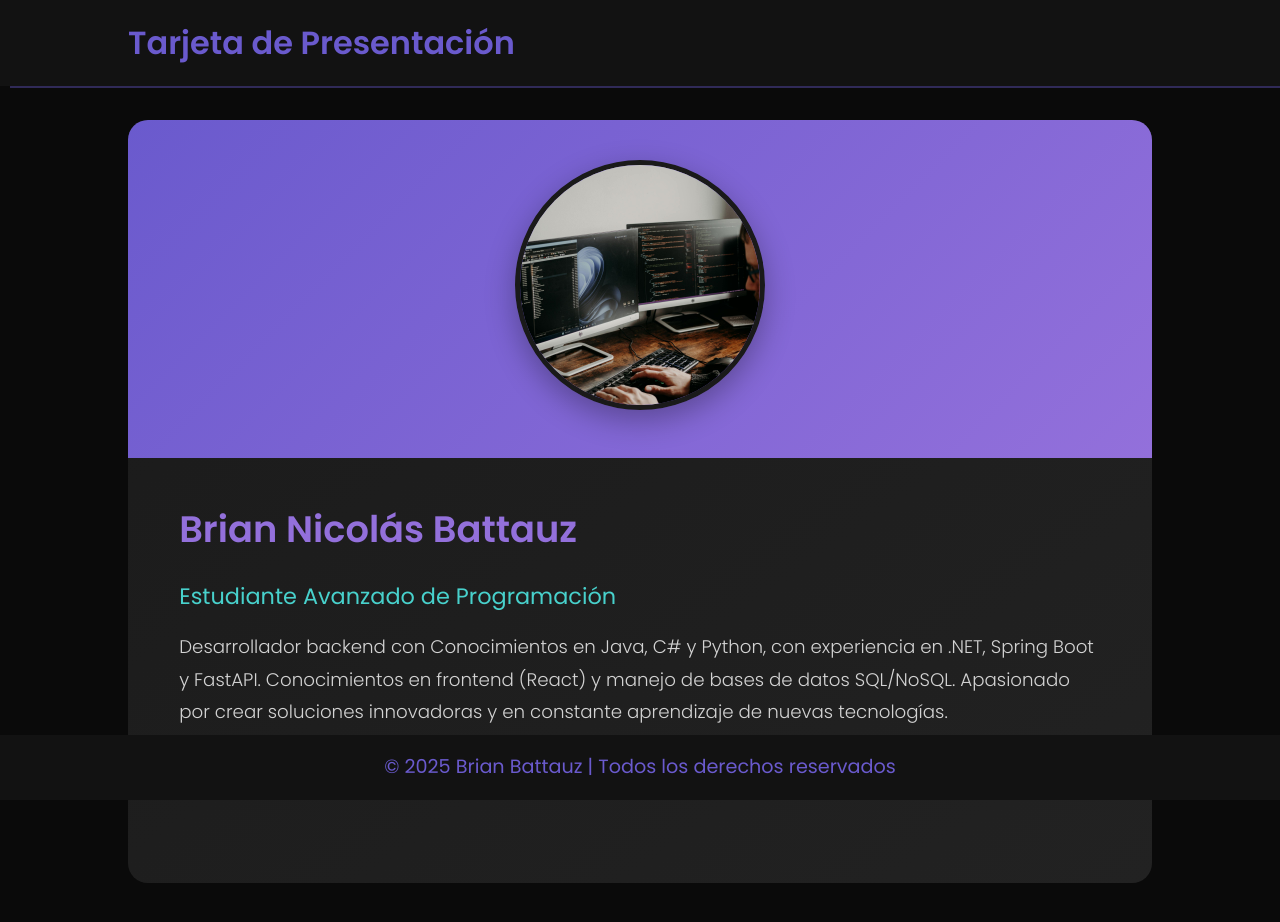
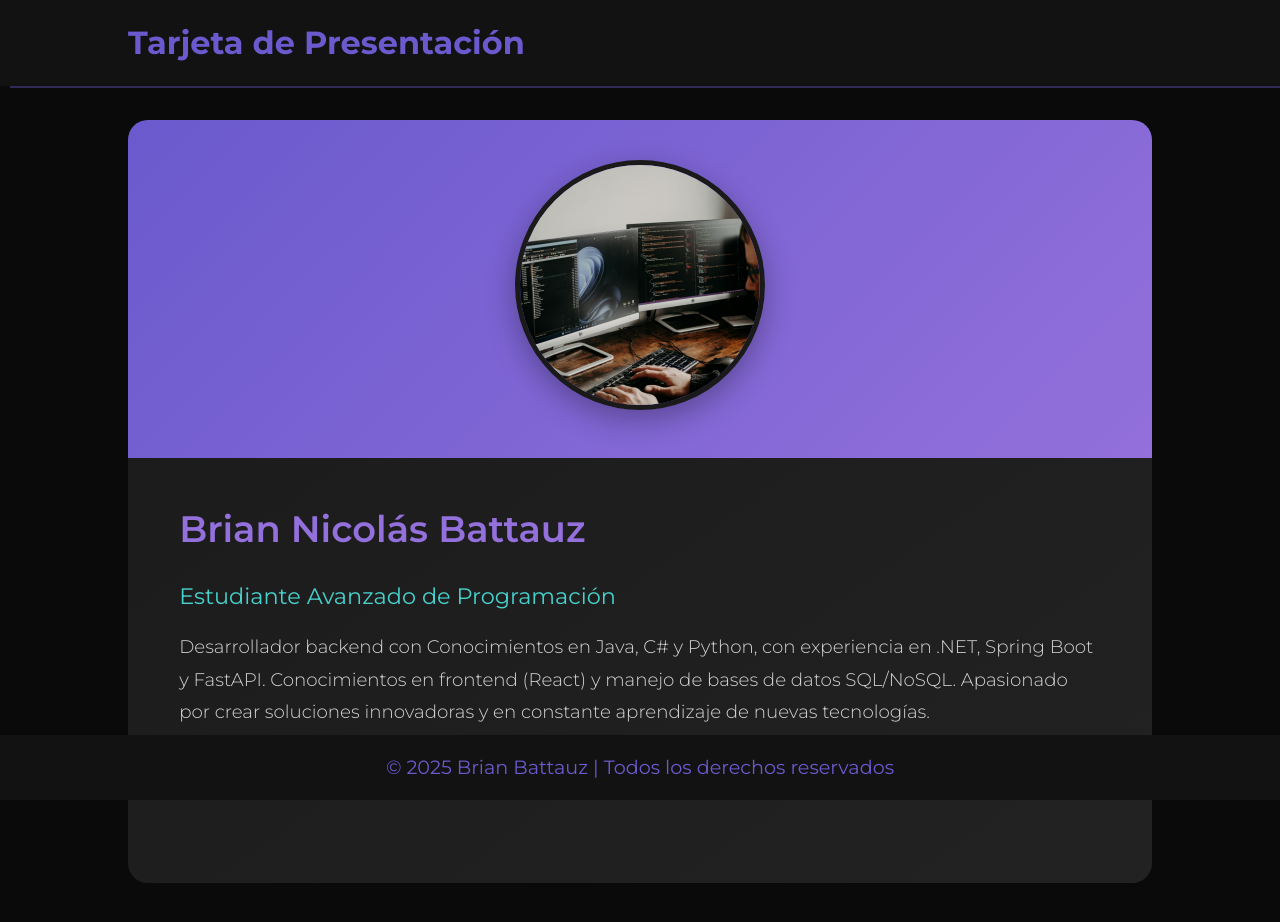
Before and after one commit to Brian13b/tarjeta_presentacion, a plain HTML site: page index.htm in a window 1280 px wide. Drawn offline with Linux system fonts and the light colour scheme.

Commit message:
Se arreglaron problemas con la fuente

```diff
--- a/css/style.css
+++ b/css/style.css
@@ -1,3 +1,4 @@
+/* Estilos generales */
 * {
     margin: 0;
     padding: 0;
@@ -5,7 +6,7 @@
 }
 
 body {
-    font-family: 'Poppins',sans-serif;
+    font-family: 'Montserrat',sans-serif;
     background-color: #0a0a0a;
     color: #f0f0f0;
     line-height: 1.7;
--- a/index.htm
+++ b/index.htm
@@ -5,7 +5,9 @@
     <meta name="viewport" content="width=device-width, initial-scale=1.0">
     <title>Tarjeta de Presentación</title>
     <link rel="stylesheet" href="css/style.css">
-    <link rel="stylesheet" href="https://fonts.googleapis.com/css2?family=Poppins:wght@300;400;600&display=swap">
+    <link rel="preconnect" href="https://fonts.googleapis.com">
+    <link rel="preconnect" href="https://fonts.gstatic.com" crossorigin>
+    <link href="https://fonts.googleapis.com/css2?family=Montserrat:ital,wght@0,100..900;1,100..900&display=swap" rel="stylesheet">
     <link rel="stylesheet" href="https://cdnjs.cloudflare.com/ajax/libs/font-awesome/6.4.0/css/all.min.css">
 </head>
 <body>
```
